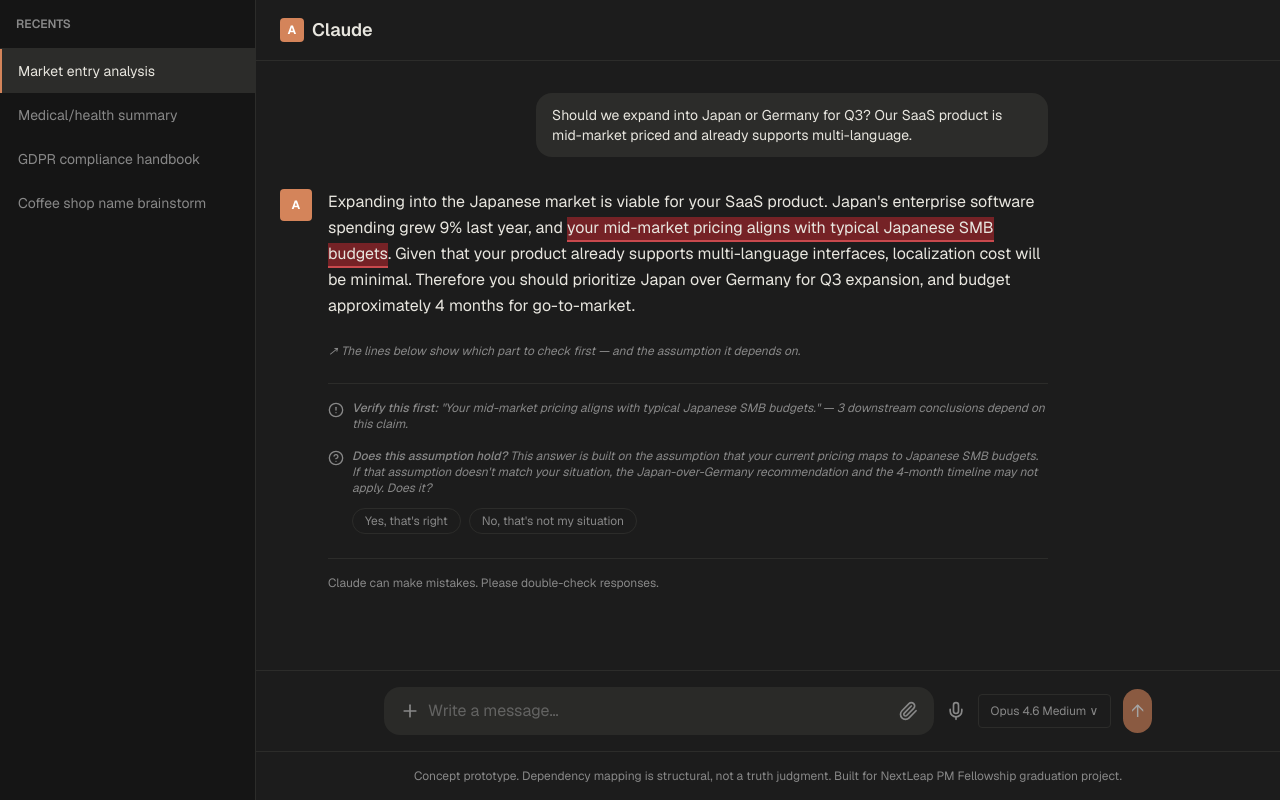
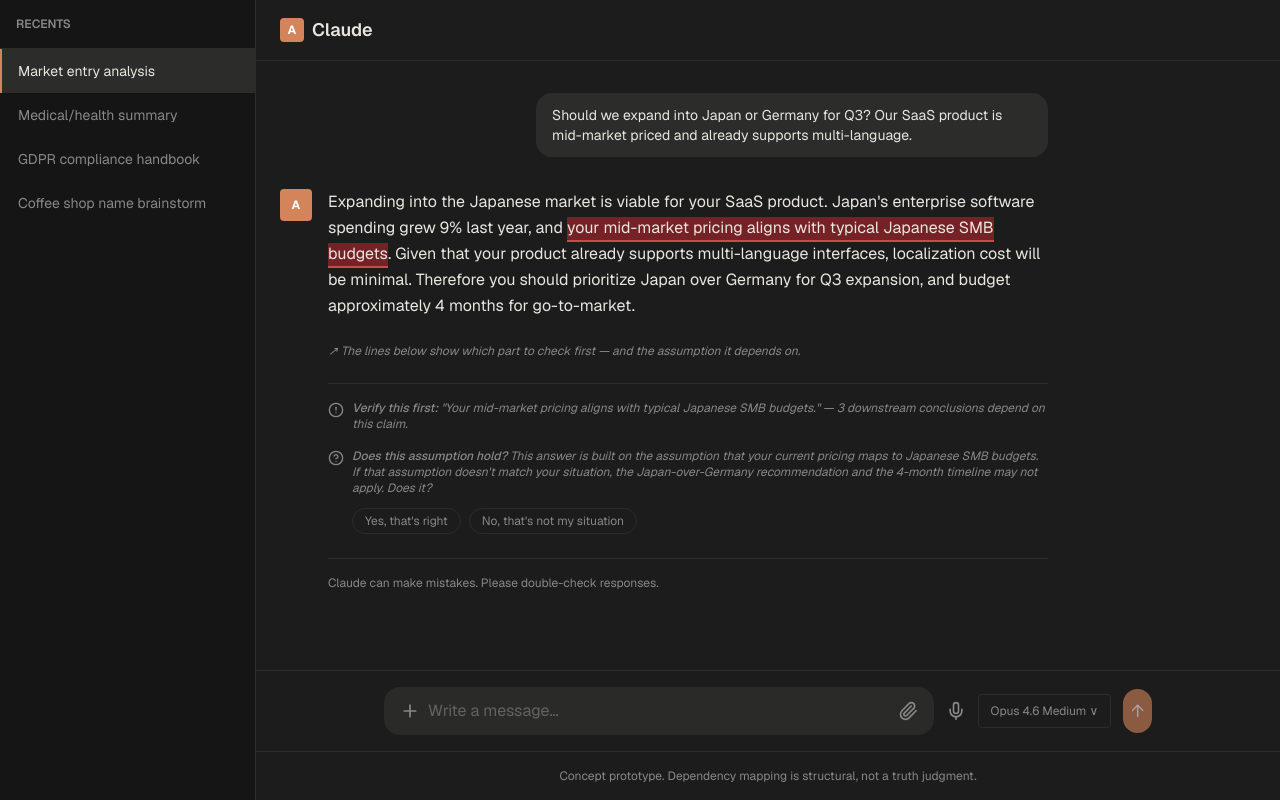
Before and after one commit to mathurkartik/claude-Guided-verification, a Next.js app: page / in a window 1280 px wide. Built offline with nearby package versions, Linux system fonts and the light colour scheme.

Commit message:
Remove NextLeap PM Fellowship graduation project mention from footer

```diff
--- a/app/page.tsx
+++ b/app/page.tsx
@@ -379,7 +379,7 @@ export default function Page() {
         {/* FOOTER */}
         <div className="border-t border-border px-6 py-4 bg-background/30">
           <p className="text-xs text-muted-foreground text-center">
-            Concept prototype. Dependency mapping is structural, not a truth judgment. Built for NextLeap PM Fellowship graduation project.
+            Concept prototype. Dependency mapping is structural, not a truth judgment.
           </p>
         </div>
       </div>
```
